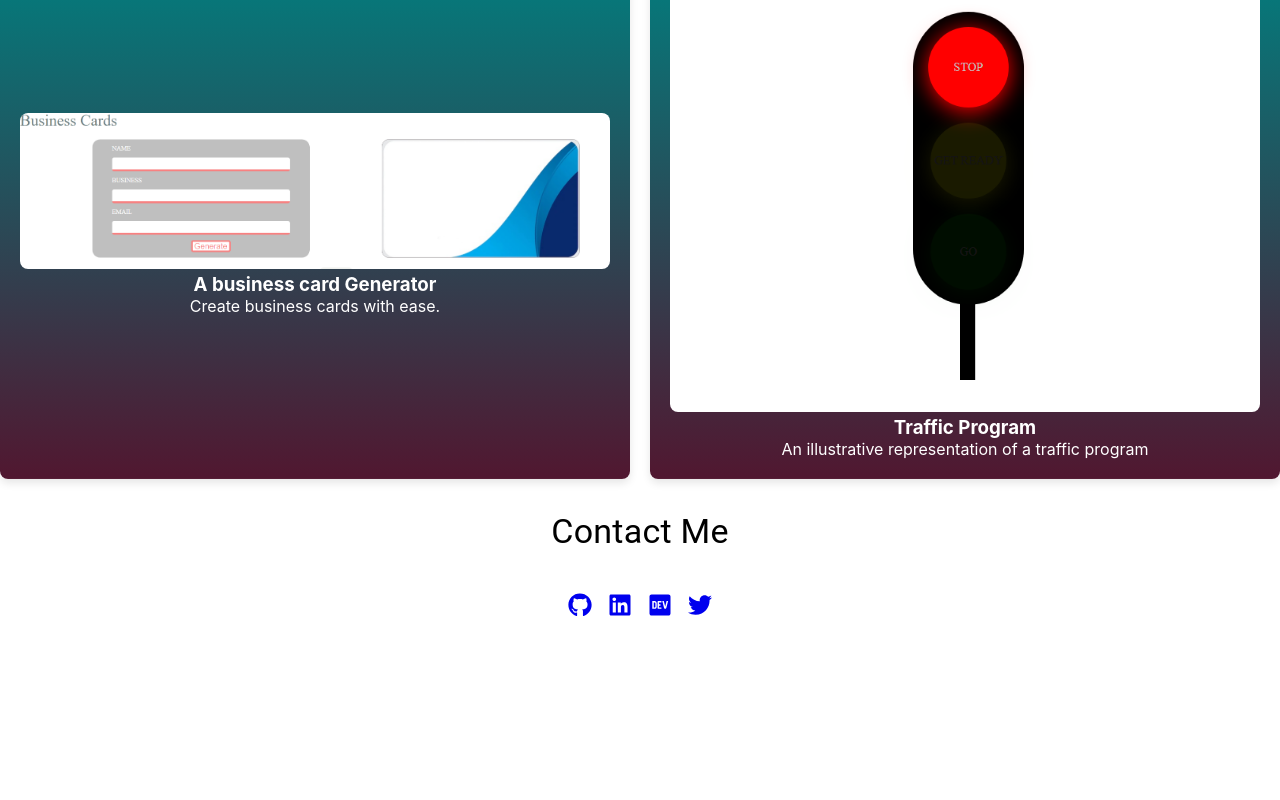
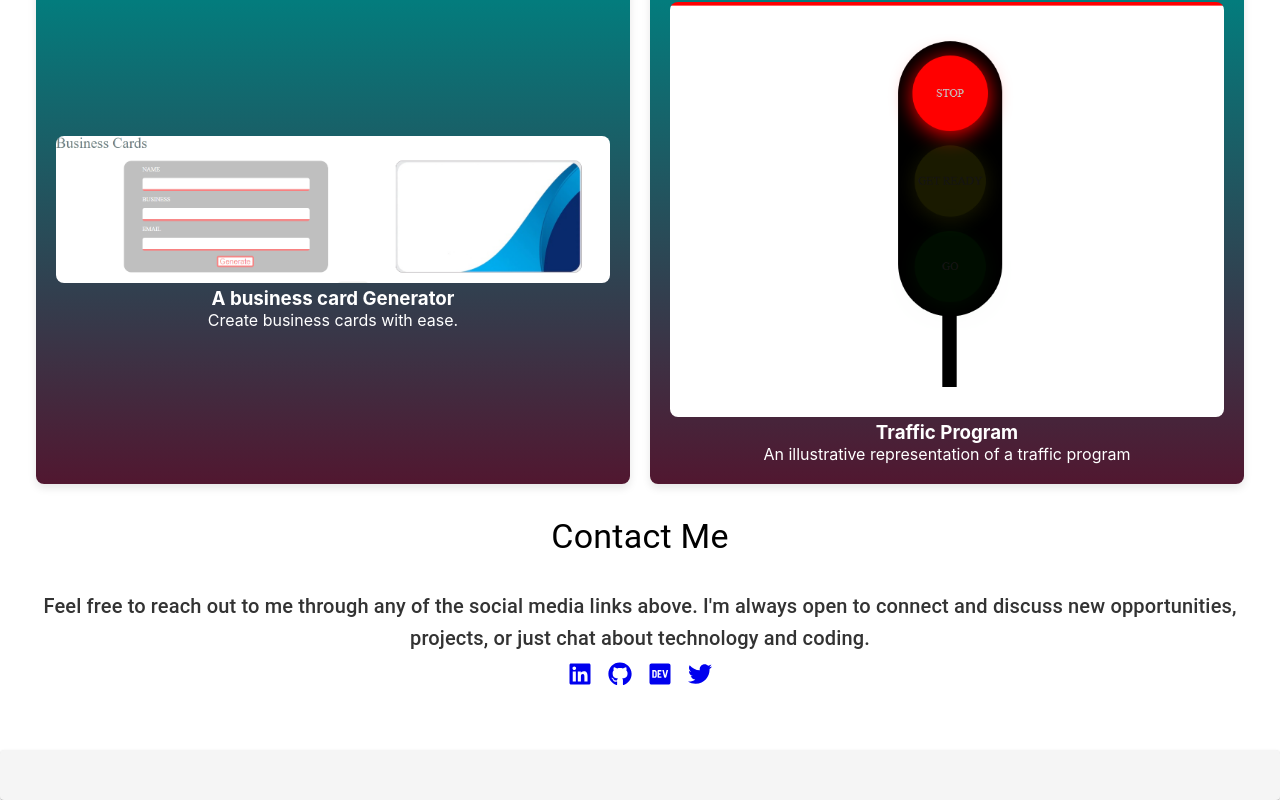
Before and after one commit to Uyai-Abasi/portfolioapp, a React (Create React App) app: page / in a window 1280 px wide. Shown: the part 1919-2719 px from the top of the page. Before the commit the page ends 2550 px from the top, so only its background shows below. Built offline with nearby package versions, Linux system fonts and the light colour scheme.

Commit message:
second commit

```diff
--- a/src/App.js
+++ b/src/App.js
@@ -1,5 +1,5 @@
 import React from 'react';
-import { Typography, Stack, Box } from '@mui/material';
+import { Typography, Stack, Box, Paper } from '@mui/material';
 import ResponsiveAppBar from './appbar';
 import './App.css'
 import Intro from './intro';
@@ -9,7 +9,9 @@ import ContactMe from './contact';
 
 function App() {
   return (
-    <Box className="App">
+    <>
+
+    <Box className="App" paddingX='36px'>
       {/* <ResponsiveAppBar /> */}
       <Stack direction="column" alignItems="center" justifyContent="center"   className="container"
   >
@@ -22,6 +24,9 @@ function App() {
       <Typography variant='h4'  sx={{textAlign:"center",my:"32px"}}>Contact Me</Typography>
 <ContactMe/>
     </Box>
+<Paper sx={{ backgroundColor: "#f5f5f5", height: "50px", width: "100%" }}></Paper>
+
+    </>
   );
 }
 
--- /dev/null
+++ b/src/contact.css
@@ -0,0 +1,8 @@
+/* ContactMe.css */
+.contact-icon {
+    transition: transform 0.2s ease-in-out;
+  }
+
+  .contact-icon:hover {
+    transform: scale(1.2);
+  }
--- a/src/contact.js
+++ b/src/contact.js
@@ -1,49 +1,49 @@
-// import React from 'react'
-import { Stack,IconButton } from '@mui/material'
-// export default function contact() {
-//   return (
-//     <Stack direction={'row'} justifyContent={'flex-end'} alignItems={'center'} >
 
-//     <IconButton >
-//       <BiLogoTwitter />
-//       </IconButton>
-//       <IconButton>
-//       <AiFillGithub />
-//       </IconButton>
+import { Stack,IconButton,Typography } from '@mui/material'
+import './contact.css'
 
-//     </Stack>
-//   )
-// }
 import React from 'react';
 import { FaGithub, FaLinkedin, FaDev,FaTwitter  } from 'react-icons/fa';
 
 export default function ContactMe() {
   return (
+   <>
+   <Typography
+          variant='h6'
+          sx={{
+            textAlign: "center",
 
-    <Stack direction={'row'}  justifyContent={'center'} alignItems={'center'} >
-        <IconButton >
+            color: "#333",
+          }}
+        >
+          Feel free to reach out to me through any of the social media links above. I'm always open to connect and discuss new opportunities, projects, or just chat about technology and coding.
+        </Typography>
+    <Stack direction={'row'}  justifyContent={'center'} alignItems={'center'} mb='50px'>
 
-        <a href="https://github.com/Uyai-Abasi" target="_blank" rel="noopener noreferrer">
-          <FaGithub className="icon" />
-        </a>
-        </IconButton>
-        <IconButton>
+        <IconButton className="contact-icon">
 
         <a href="https://www.linkedin.com/in/uyaiabasi" target="_blank" rel="noopener noreferrer">
           <FaLinkedin className="icon" />
         </a>
         </IconButton>
-        <IconButton>
+        <IconButton className="contact-icon" >
+
+<a href="https://github.com/Uyai-Abasi" target="_blank" rel="noopener noreferrer">
+  <FaGithub className="icon" />
+</a>
+</IconButton>
+        <IconButton className="contact-icon">
 
         <a href="https://dev.to/uyaiabasi" target="_blank" rel="noopener noreferrer">
           <FaDev className="icon" />
         </a>
         </IconButton>
-        <IconButton>
+        <IconButton className="contact-icon">
         <a href="https://twitter.com/Uy_Codes" target="_blank" rel="noopener noreferrer">
           <FaTwitter  className="icon" />
         </a>
         </IconButton>
       </Stack>
+      </>
   );
 }
--- a/src/project.js
+++ b/src/project.js
@@ -6,6 +6,7 @@ import traffic from './tr.png'
 import img from './Screenshot (292).png'
 import img1 from './galler.png'
 import img2 from './buz.png'
+import { Typography } from '@mui/material';
 
 export default function Project() {
   const projects = [
@@ -48,6 +49,8 @@ export default function Project() {
   ];
 
   return (
+  <div>
+        <Typography  variant='h6'add sx={{textAlign:"center"}}>Discover my diverse portfolio, showcasing practical applications of my skills and knowledge</Typography>
     <div className="projects-container">
       {projects.map((project, index) => (
         <div className="project-card" key={index}>
@@ -62,5 +65,6 @@ export default function Project() {
         </div>
       ))}
     </div>
+    </div>
   );
 }
--- a/src/skill.js
+++ b/src/skill.js
@@ -1,5 +1,6 @@
 import React from 'react';
 import './skill.css'
+import { Typography } from '@mui/material';
 export default function Skill() {
   const skills = [
     {
@@ -22,6 +23,8 @@ export default function Skill() {
   ];
 
   return (
+    <div>
+      <Typography variant='h6' sx={{textAlign:"center"}}>I highlight my expertise in frontend technologies and tools. I specialize in crafting responsive and engaging user interfaces, ensuring seamless user experiences</Typography>
     <div className="skills-grid">
       {skills.map((skill, index) => (
         <div className="skill" key={index}>
@@ -30,5 +33,6 @@ export default function Skill() {
         </div>
       ))}
     </div>
+    </div>
   );
 }
```
